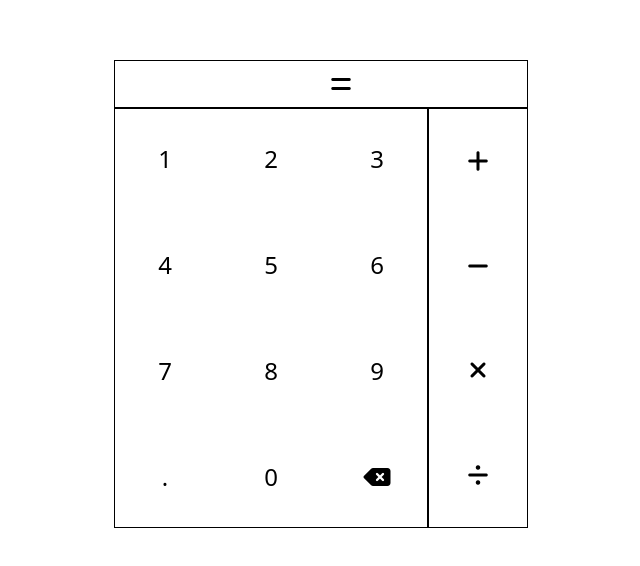
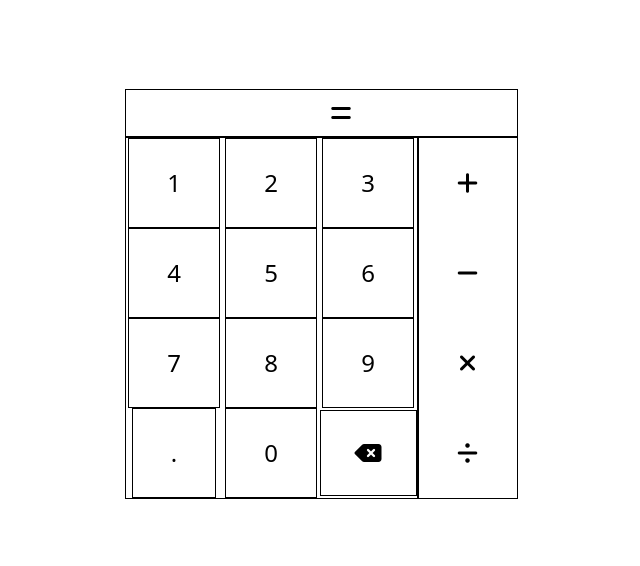
Before and after one commit to Jowelss/Calculator, a website: page index.html in a window 1280 px wide. Shown: the part 106-672 px from the top of the page, without its empty margins (319-959 px from the left). Drawn offline with Linux system fonts and the light colour scheme.

Commit message:
styles grid problem pointer items

```diff
--- a/index.html
+++ b/index.html
@@ -14,33 +14,36 @@
   <body class="h-screen flex justify-center items-center">
     <main id="main" class="text-2xl">
       <div
-        class="show-container flex justify-between items-center h-[48px] border"
+        class="show-container flex justify-around items-center h-[48px] border"
       >
-        <div class="min-w-[200px] h-full" id="show"></div>
+        <div class="min-w-[200px]" id="show"></div>
 
         <span class="fa-solid fa-equals" id="result"></span>
 
-        <div id="show-result" class="min-w-[160px] h-full"></div>
+        <div id="show-result" class="min-w-[160px] text-end"></div>
 
         <!-- <span id="error">Te falta agregar un valor númerico</span> -->
       </div>
 
       <div class="grid grid-cols-[1fr_100px] h-full">
         <div
-          class="number-container grid grid-rows-[100px_100px_100px_100px] grid-cols-[100px_100px_100px] justify-items-center items-center gap-1.5 border"
+          class="number-container grid grid-rows-4 grid-cols-3 justify-items-center items-center border"
         >
-          <span class="number py-[34px] px-[42px]">1</span>
-          <span class="number">2</span>
-          <span class="number">3</span>
-          <span class="number">4</span>
-          <span class="number">5</span>
-          <span class="number">6</span>
-          <span class="number">7</span>
-          <span class="number">8</span>
-          <span class="number">9</span>
-          <span class="number">.</span>
-          <span class="number">0</span>
-          <span id="delete" class="fa-solid fa-delete-left"></span>
+          <span class="number py-[28px] px-[38px] border">1</span>
+          <span class="number py-[28px] px-[38px] border">2</span>
+          <span class="number py-[28px] px-[38px] border">3</span>
+          <span class="number py-[28px] px-[38px] border">4</span>
+          <span class="number py-[28px] px-[38px] border">5</span>
+          <span class="number py-[28px] px-[38px] border">6</span>
+          <span class="number py-[28px] px-[38px] border">7</span>
+          <span class="number py-[28px] px-[38px] border">8</span>
+          <span class="number py-[28px] px-[38px] border">9</span>
+          <span class="number py-[28px] px-[38px] border">.</span>
+          <span class="number py-[28px] px-[38px] border">0</span>
+          <span
+            id="delete"
+            class="fa-solid fa-delete-left py-[30px] px-[34px] border"
+          ></span>
         </div>
 
         <div
```
Also changed, not shown: css/output.css.
